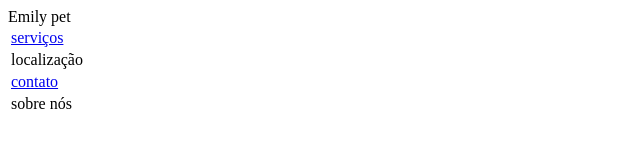
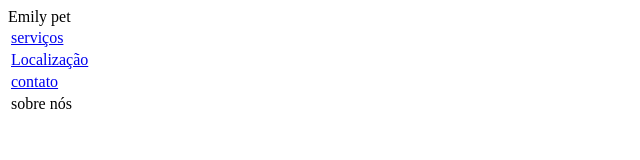
Before and after one commit to julianyemily/meusite, a plain HTML site: page index.html in a window 1280 px wide. Shown: the full height of the page, 0-640 px from the left. Drawn offline with Linux system fonts and the light colour scheme.

Commit message:
Update index.html

```diff
--- a/index.html
+++ b/index.html
@@ -11,7 +11,8 @@ Emily pet
 
   <tr>
  <td>
-localização
+  <a href="https://julianyemily.github.io/meusite/local.html">Localização</a>
+
  </td>
   </tr>
 <tr>
```
